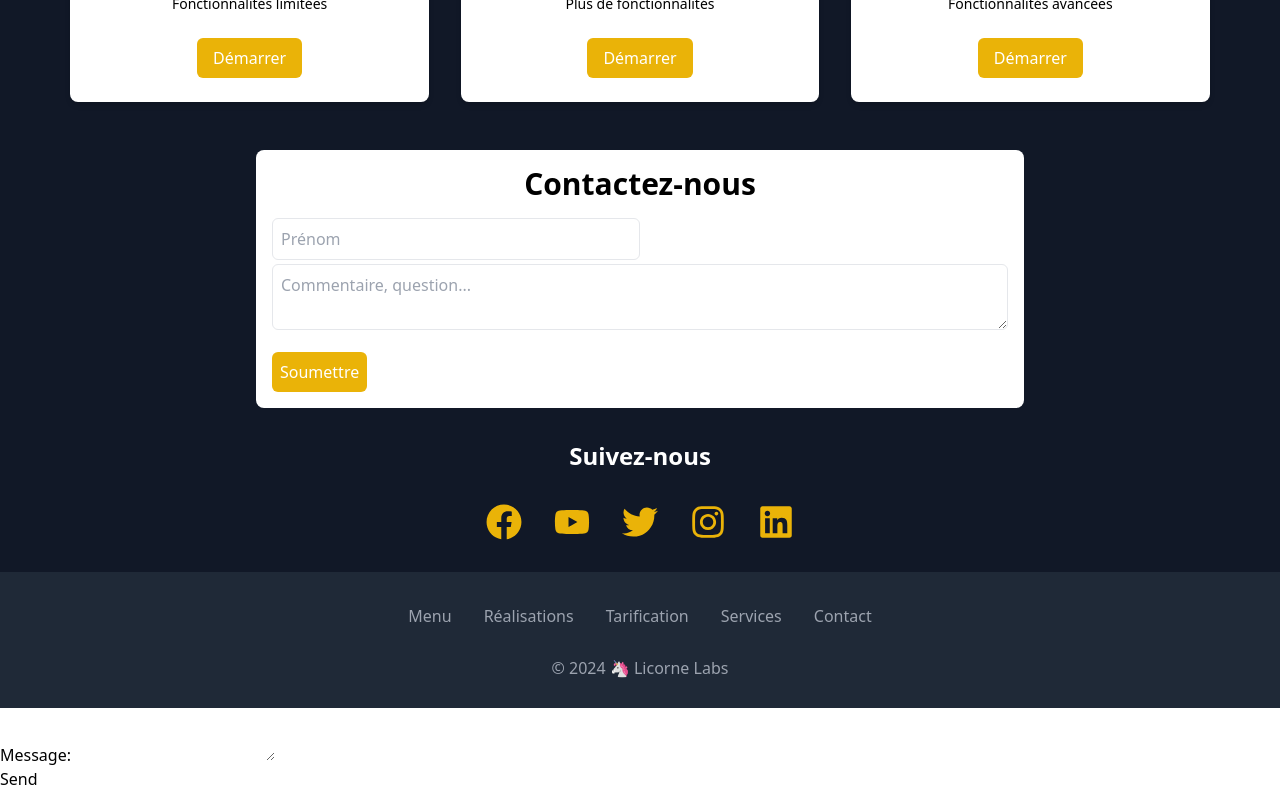
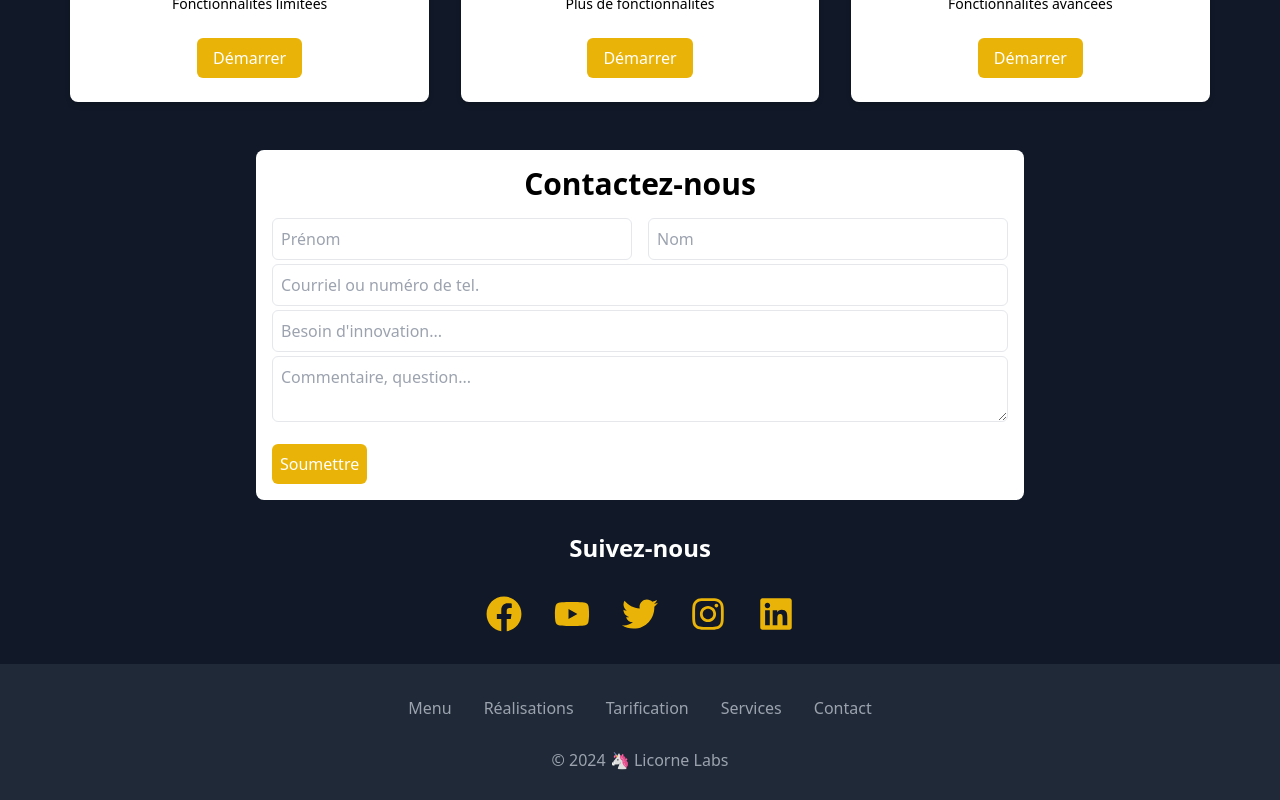
Before and after one commit to code-amin/AgenceX, a React (Create React App) app in the folder agence/: page / in a window 1280 px wide. Shown: the part 2777-3577 px from the top of the page. Built offline with nearby package versions, Linux system fonts and the light colour scheme; a web font is replaced by a local one.

Commit message:
form fix

```diff
--- a/agence/public/index.html
+++ b/agence/public/index.html
@@ -33,32 +33,11 @@
     <noscript>You need to enable JavaScript to run this app.</noscript>
     <div id="root"></div>
 
-    <!-- <form name="clientForm" data-netlify="true" hidden>
+    <form name="clientForm" data-netlify="true" hidden>
       <div>
         <input type="firstName" id="firstName" name="firstName">
       </div>
       <div><textarea id="message" name="message"></textarea></div>
-    </form> -->
-    <form name="contact" method="POST" data-netlify="true">
-      <p>
-        <label>Your Name: <input type="text" name="name" /></label>
-      </p>
-      <p>
-        <label>Your Email: <input type="email" name="email" /></label>
-      </p>
-      <p>
-        <label>Your Role: <select name="role[]" multiple>
-          <option value="leader">Leader</option>
-          <option value="follower">Follower</option>
-        </select></label>
-      </p>
-      <p>
-        <label>Message: <textarea name="message"></textarea></label>
-      </p>
-      <p>
-        <button type="submit">Send</button>
-      </p>
     </form>
-
   </body>
 </html>
--- a/agence/src/Contact.js
+++ b/agence/src/Contact.js
@@ -48,7 +48,7 @@
             className="p-2 w-full md:w-1/2 border rounded-md"
             title="Entrez un prénom."
           />
-          {/* <input
+          <input
             type="text"
             id="lastName"
             name="lastName"
@@ -56,9 +56,9 @@
             placeholder="Nom"
             className="p-2 w-full md:w-1/2 border rounded-md"
             title="Entrez un nom de famille."
-          /> */}
+          />
         </div>
-        {/* <input
+        <input
           minLength="4"
           type="text"
           id="contactInfo"
@@ -68,15 +68,15 @@
           className="mt-1 p-2 w-full border rounded-md"
           pattern="^(?:\d{10}|\w+@\w+\.\w{2,3})$"
           title="Entrez un courriel ou numéro de tél."
-        /> */}
-        {/* <input
+        />
+        <input
           type="text"
           id="plan"
           name="plan"
           required
           placeholder={`${plan}`}
           className="mt-1 p-2 w-full border rounded-md"
-        /> */}
+        />
         <textarea
           type="text"
           id="comment"
```
